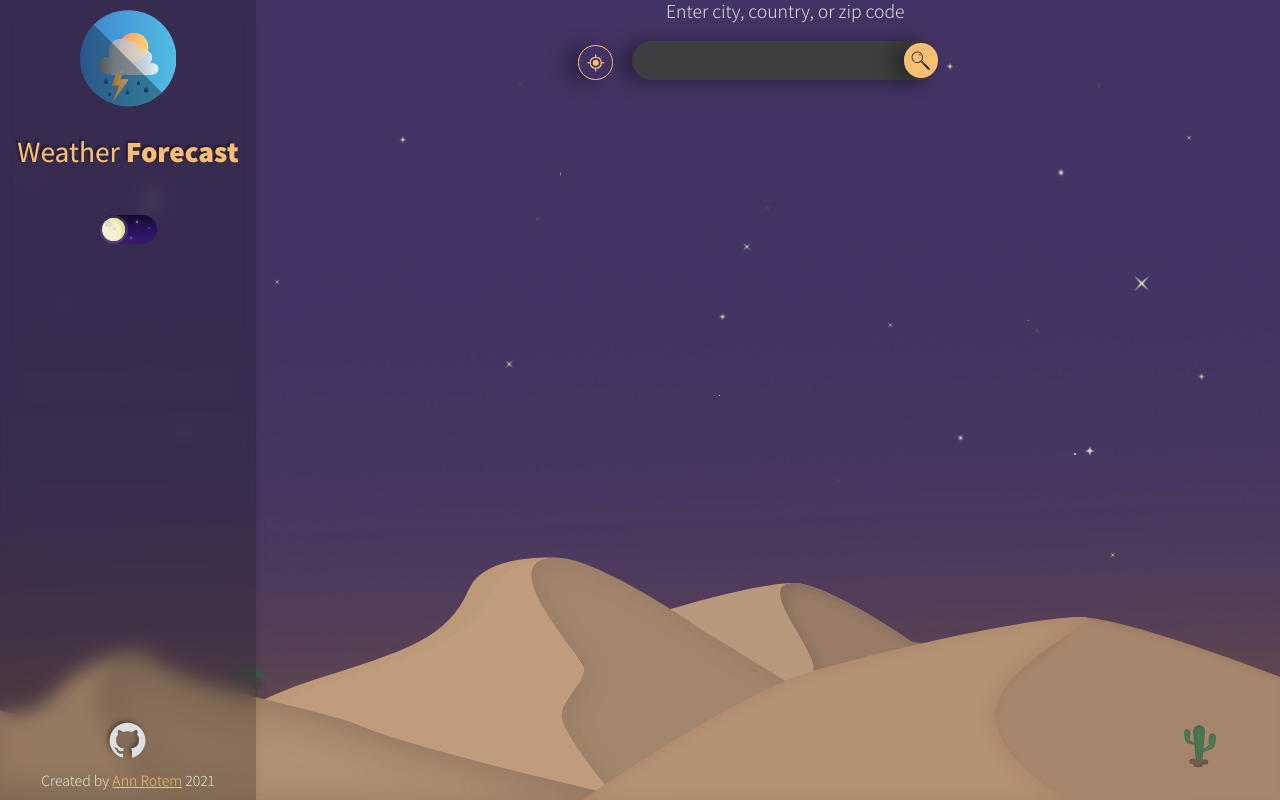
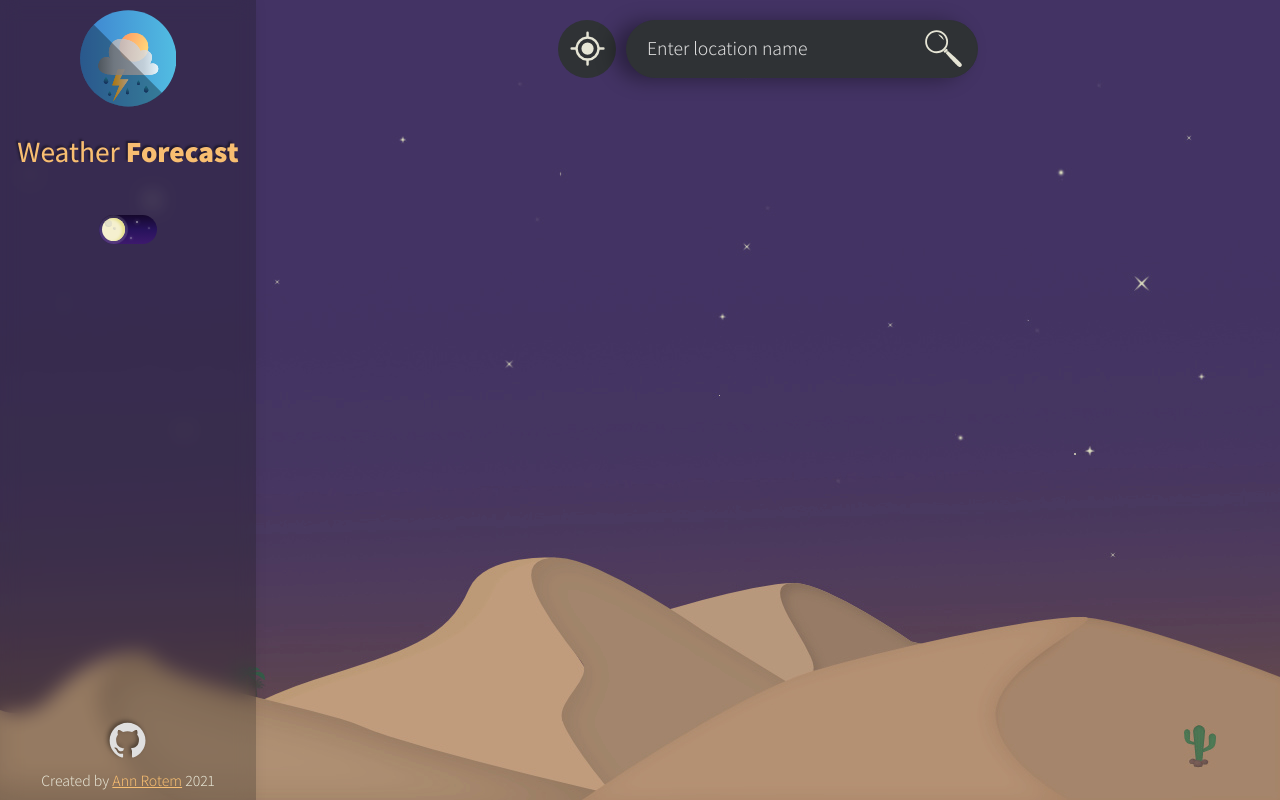
Before and after one commit to ann-rotem/weather-forecast, a React (Create React App) app: page / in a window 1280 px wide. Built offline with nearby package versions, Linux system fonts and the light colour scheme.

Commit message:
refactor: delete reusable Button component
Remove usage of Button.js to allow simplification of buttons that are used mainly in the search component.
Buttons are now directly imported from Search.style.js

```diff
--- a/src/components/Button/Button.js
+++ /dev/null
@@ -1,47 +0,0 @@
-import React from "react";
-import PropTypes from "prop-types";
-import { StyledButton } from "./StyledButton";
-
-const Button = (props) => {
-	const {
-		type = "button",
-		onClick,
-		labelText,
-		disabled = false,
-		children,
-		size = "md",
-		padding = 3,
-		primary,
-		secondary = false,
-	} = props;
-
-	return (
-		<StyledButton
-			type={type}
-			onClick={onClick}
-			disabled={disabled}
-			primary={primary}
-			secondary={secondary}
-			size={size}
-			padding={padding}
-			aria-label={labelText}
-		>
-			{children}
-			{/* {icon && <Icon name={icon} size={size} />} */}
-		</StyledButton>
-	);
-};
-
-Button.prototypes = {
-	type: PropTypes.oneOf(["submit", "button", "icon"]),
-	children: PropTypes.node.isRequired,
-	disabled: PropTypes.bool,
-	onClick: PropTypes.func,
-	labelText: PropTypes.string,
-	size: PropTypes.string,
-	padding: PropTypes.oneOf([0, 1, 2, 3, 4, 5]),
-	primary: PropTypes.bool,
-	secondary: PropTypes.bool,
-};
-
-export default Button;
--- a/src/components/Button/StyledButton.js
+++ /dev/null
@@ -1,78 +0,0 @@
-import styled, { css } from "styled-components";
-
-const sizesToNum = {
-	sm: 0.5,
-	md: 1,
-	lg: 2,
-};
-
-const primaryStyle = (props) => css`
-	background: ${({ theme }) => theme.primaryColor};
-	color: ${({ theme }) => theme.backgroundPrimary};
-	font-weight: 500;
-
-	border: 0.1rem solid transparent;
-	fill: ${({ theme }) => theme.backgroundPrimary};
-`;
-
-const secondaryStyle = (props) => css`
-	background: transparent;
-	color: ${({ theme }) => theme.primaryColor};
-	border: 0.1rem solid ${({ theme }) => theme.primaryColor};
-	fill: ${({ theme }) => theme.primaryColor};
-`;
-
-const buttonStyle = (props) => css`
-	border-radius: 25% / 50%;
-	padding: 0.5rem 1rem;
-	margin: 0.5rem;
-	letter-spacing: 1px;
-	${(props) => props.primary && primaryStyle(props)};
-	${(props) => props.secondary && secondaryStyle(props)};
-`;
-
-const iconStyle = (props) => css`
-	display: inline-flex;
-	border: 0.1rem solid ${({ theme }) => theme.primaryColor};
-	border-radius: 50%;
-	line-height: 1;
-	justify-content: center;
-	align-items: center;
-
-	${({ size, padding }) => {
-		const sizeNum = sizesToNum[size];
-		return `
-        padding: ${sizeNum / 3}rem;
-        max-height: ${sizeNum * 4}rem;
-    `;
-	}}
-
-	${(props) => props.primary && primaryStyle(props)};
-	${(props) => props.secondary && secondaryStyle(props)};
-`;
-
-export const StyledButton = styled.button`
-	display: inline-block;
-	box-sizing: border-box;
-	cursor: pointer;
-	font: inherit;
-	text-decoration: none;
-	margin: 0;
-	background: transparent;
-	overflow: visible;
-	text-transform: none;
-	text-align: center;
-
-	border: none;
-
-	box-shadow: ${({ theme }) => theme.shadow};
-	${(props) => props.type === "icon" && iconStyle(props)};
-	${(props) => props.type === "button" && buttonStyle(props)};
-
-	&:hover:not(:disabled),
-	&:focus-visible {
-		transform: scale(1.1);
-		outline: 0;
-		box-shadow: ${({ theme }) => theme.shadowStrong};
-	}
-`;
--- a/src/components/Search/Search.js
+++ b/src/components/Search/Search.js
@@ -1,6 +1,5 @@
-import React, { useState, useEffect } from "react";
+import { useState, useEffect } from "react";
 import * as S from "./Search.style";
-import { Button } from "components";
 import { SearchIcon, TargetIcon } from "components/Icon";
 import { useGeolocation } from "utils/hooks";
 
@@ -19,10 +18,6 @@ const Search = ({ handleSearch, getCurrentLocationWeather }) => {
 		// eslint-disable-next-line react-hooks/exhaustive-deps
 	}, [latitude, longitude]);
 
-	const handleClick = () => {
-		requestGeolocation();
-	};
-
 	const handleSubmit = (e) => {
 		e.preventDefault();
 		handleSearch(query);
@@ -31,36 +26,38 @@ const Search = ({ handleSearch, getCurrentLocationWeather }) => {
 
 	return (
 		<S.SearchSection>
-			<Button
-				onClick={handleClick}
-				type="icon"
-				secondary
-				labelText="current location weather"
+			<S.CurrentLocation
+				type="button"
+				onClick={requestGeolocation}
+				aria-label="Current location weather"
 			>
-				<TargetIcon size="md" />
-			</Button>
-			<S.Form onSubmit={handleSubmit}>
-				<S.Label htmlFor="search">Enter city, country, or zip code</S.Label>
-				<S.SearchBar>
+				<TargetIcon size="lg" />
+			</S.CurrentLocation>
+			<S.Form onSubmit={handleSubmit} role="search">
+				<S.Label htmlFor="search">
+					<span>Enter city, country, or zip code</span>
+				</S.Label>
 				<S.Input
 					type="search"
+					role="searchbox"
 					id="search"
 					name="search"
+					title="search"
 					required
 					value={query}
-						// disabled={disabled}
 					onChange={handleChange}
+					placeholder="Enter location name"
 					minLength="2"
+					aria-label="search"
 					autoComplete="off"
 				/>
-
-					<Button
-						type="icon"
-						primary
-						labelText="search"
-						children={<SearchIcon size="md" />}
-					/>
-				</S.SearchBar>
+				<S.SearchButton
+					role="button"
+					type="submit"
+					aria-label="Search button"
+				>
+					<SearchIcon size="lg" />
+				</S.SearchButton>
 			</S.Form>
 		</S.SearchSection>
 	);
--- a/src/components/Search/Search.style.js
+++ b/src/components/Search/Search.style.js
@@ -1,49 +1,45 @@
-import styled from "styled-components";
+import styled from "styled-components/macro";
 import { breakpoints } from "utils/constants/breakpoints";
 
 export const SearchSection = styled.section`
 	display: flex;
-	align-items: flex-end;
-	justify-content: space-between;
-	justify-content: center;
-	max-width: 20rem;
-	margin-bottom: 1rem;
+	align-items: center;
+	justify-content: space-around;
+	width: 100%;
+	max-width: 22rem;
+	margin: 1.5rem 0;
 
 	@media only screen and (min-width: ${breakpoints.lg}px) {
-		height: 10%;
-		margin-bottom: 2rem;
+		height: 5rem;
+		padding: 1rem 0;
+		margin: 0;
 	}
 `;
 
 export const Form = styled.form`
 	display: flex;
-	flex-direction: column;
-	justify-content: center;
 	align-items: center;
-	margin: 0 1rem;
+	justify-content: space-between;
+	box-shadow: ${({ theme }) => theme.shadow};
+	background: ${({ theme }) => theme.backgroundPrimary};
+	backdrop-filter: blur(0.5rem);
+	border-radius: 1.5rem;
+	height: 100%;
+	border: 1px solid ${({ theme }) => theme.backgroundPrimary};
 
-	@media only screen and (min-width: ${breakpoints.lg}px) {
-		line-height: 2;
-		label {
-			padding: 0.5rem;
-		}
+	&:focus-within {
+		border: 1px solid ${({ theme }) => theme.primaryColor};
 	}
 `;
 
 export const Label = styled.label`
-	display: flex;
-	color: ${({ theme }) => theme.textWeak};
-	font-weight: 300;
-`;
-
-export const SearchBar = styled.div`
-	display: flex;
-	align-items: center;
-	justify-content: space-between;
-	box-shadow: ${({ theme }) => theme.shadow};
-	background: ${({ theme }) => theme.backgroundSecondary};
-	border-radius: 1.5rem;
-	height: 2rem;
+	clip: rect(0 0 0 0);
+	clip-path: inset(50%);
+	height: 1px;
+	overflow: hidden;
+	position: absolute;
+	white-space: nowrap;
+	width: 1px;
 `;
 
 export const Input = styled.input`
@@ -53,15 +49,46 @@ export const Input = styled.input`
 	background: transparent;
 	border: none;
 	border-radius: 1.5rem 0 0 1.5rem;
-	padding: 0.5rem;
-	width: 70%;
+	padding: 1rem;
 	height: 100%;
 
-	:focus:not(:focus-visible) {
+	&::placeholder {
+		color: ${({ theme }) => theme.textWeak};
+		font-family: "Assistant", sans-serif;
+		font-weight: 300;
+	}
+
+	&:focus,
+	&:focus-within,
+	&:focus-visible {
 		outline: none;
 	}
+`;
 
+const Button = styled.button`
+	display: inline-flex;
+	align-items: center;
+	justify-content: center;
+	background: ${({ theme }) => theme.backgroundPrimary};
+	fill: ${({ theme }) => theme.text};
+	transition: all 250ms ease-in-out;
+	border: none;
+
+	&:hover,
 	&:focus {
-		outline: 1px solid ${({ theme }) => theme.primaryColor};
+		background: ${({ theme }) => theme.text};
+		fill: ${({ theme }) => theme.backgroundPrimary};
+		outline: none;
 	}
 `;
+
+export const SearchButton = styled(Button)`
+	border-radius: 0 1.5rem 1.5rem 0;
+	padding: 0 0.7rem 0 0.3rem;
+	height: 100%;
+`;
+
+export const CurrentLocation = styled(Button)`
+	border-radius: 50%;
+	padding: 0.5rem;
+`;
```
Lines whose indentation alone changed are shown as unchanged.
